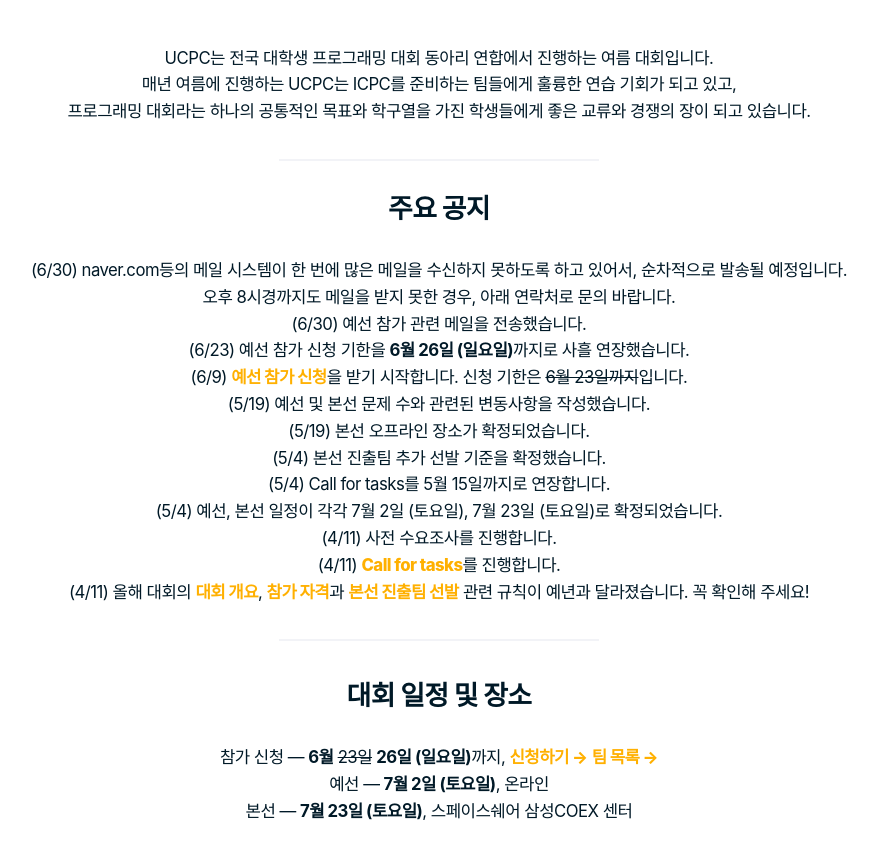
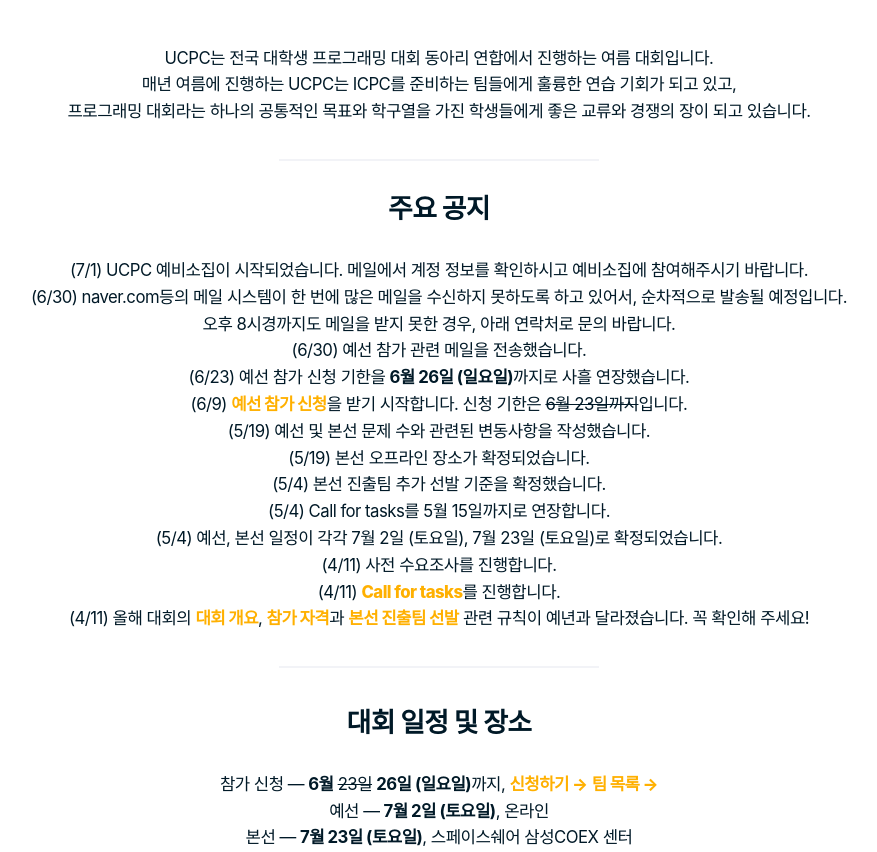
Before and after one commit to ucpcc/2022, a Jekyll site: the page built from index.md, in a window 1280 px wide and 900 px high, scrolled down 1283 px, cut to the strip 0-852 px from the top of the window. Shown: the whole strip, without its empty margins (201-1078 px from the left). Built offline with Jekyll 4.4.1, drawn with Linux system fonts in a browser that asks for light colours; some web fonts are replaced.

Commit message:
Added Preliminary Notice

```diff
--- a/index.md
+++ b/index.md
@@ -5,6 +5,7 @@ title: UCPC 2022
 
 ## 주요 공지
 
+- (7/1) UCPC 예비소집이 시작되었습니다. 메일에서 계정 정보를 확인하시고 예비소집에 참여해주시기 바랍니다.
 - (6/30) naver.com등의 메일 시스템이 한 번에 많은 메일을 수신하지 못하도록 하고 있어서, 순차적으로 발송될 예정입니다.<br/>오후 8시경까지도 메일을 받지 못한 경우, 아래 연락처로 문의 바랍니다.
 - (6/30) 예선 참가 관련 메일을 전송했습니다.
 - (6/23) 예선 참가 신청 기한을 **6월 26일 (일요일)**까지로 사흘 연장했습니다.
```
